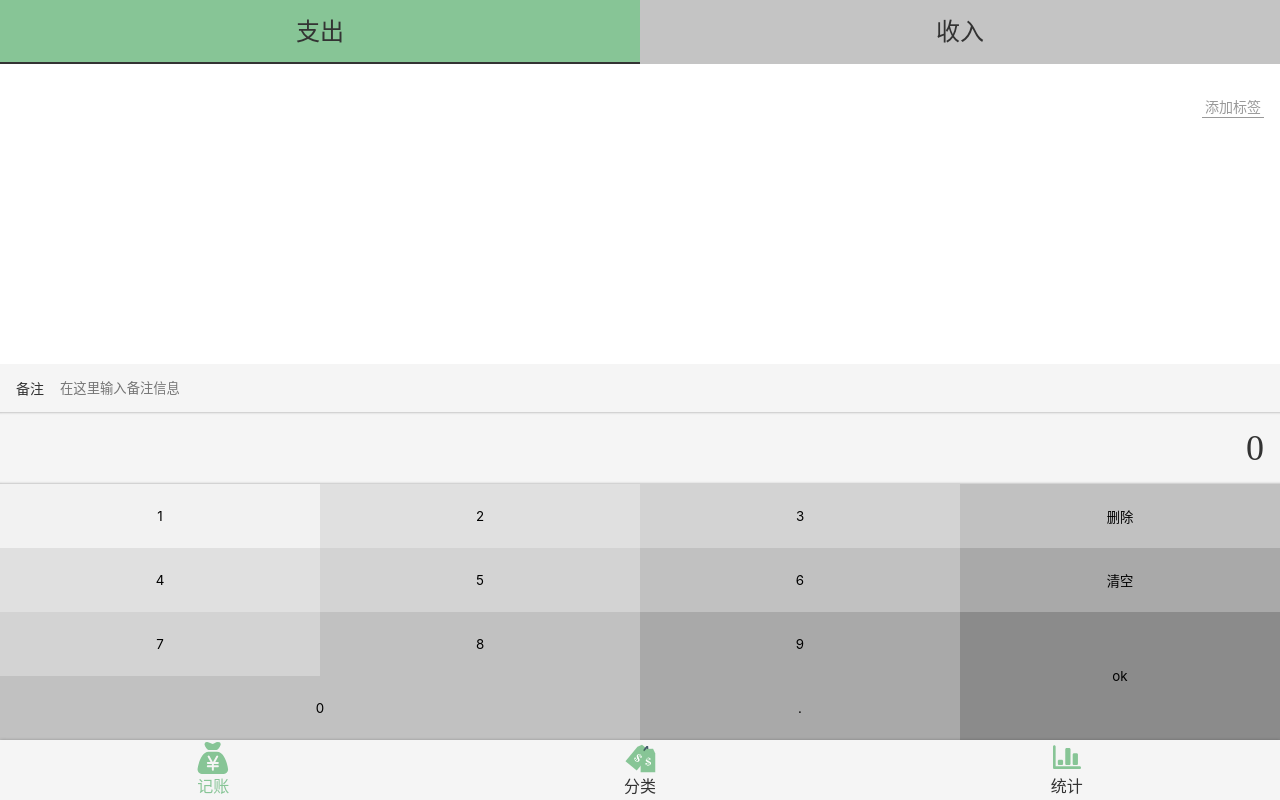
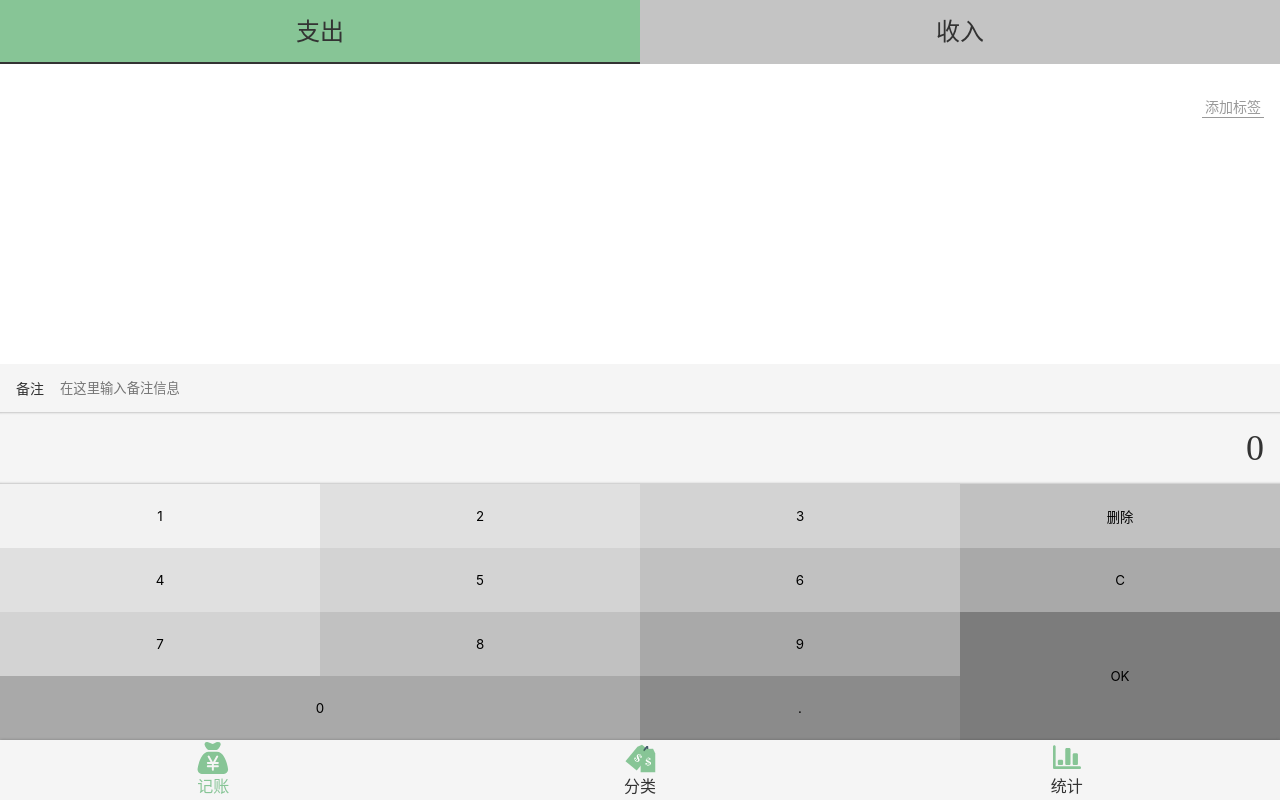
Before and after one commit to CarminePink/jizhangben, a Vue app: page /#/money in a window 1280 px wide. Built offline with nearby package versions, Linux system fonts and the light colour scheme.

Commit message:
修改了一下键盘的颜色，和没有数据时 提示字体的颜色

```diff
--- a/src/components/Money/NumberPad.vue
+++ b/src/components/Money/NumberPad.vue
@@ -9,11 +9,11 @@
          <button @click="inputContent('4')">4</button>
          <button @click="inputContent('5')">5</button>
          <button @click="inputContent('6')">6</button>
-         <button @click="clear">清空</button>
+         <button @click="clear">C</button>
          <button @click="inputContent('7')">7</button>
          <button @click="inputContent('8')">8</button>
          <button @click="inputContent('9')">9</button>
-         <button class="ok" @click="ok">ok</button>
+         <button class="ok" @click="ok">OK</button>
          <button class="zero" @click="inputContent('0')">0</button>
          <button @click="inputContent('.')">.</button>
 
@@ -101,6 +101,7 @@
             }
             &.zero{
                width: 50%;
+               background: #a9a9a9;
             }
 
             &:nth-child(1) {
@@ -115,20 +116,20 @@
                background: #d3d3d3;
             }
 
-            &:nth-child(4), &:nth-child(7), &:nth-child(10), &:nth-child(13) {
+            &:nth-child(4), &:nth-child(7), &:nth-child(10){
                background: #c1c1c1
             }
 
-            &:nth-child(8), &:nth-child(11), &:nth-child(14) {
+            &:nth-child(8), &:nth-child(11){
                background-color: #a9a9a9;
             }
 
             &:nth-child(12) {
-               background: #8b8b8b;
+               background: darken(#8b8b8b,6%);
             }
 
-            &:nth-child(15) {
-               background: #9a9a9a;
+            &:nth-child(14){
+               background: #8b8b8b;
             }
 
          }
--- a/src/views/Labels.vue
+++ b/src/views/Labels.vue
@@ -8,7 +8,7 @@
          <svg class="noTags">
             <use xlink:href="#noRecord"></use>
          </svg>
-         <span>暂时没有添加标签</span>
+         <span style="color: #999">暂时没有添加标签</span>
       </div>
       <div class="tags">
          <router-link :to="`/labels/edit/${tag.id}`" v-for="tag in tags" :key="tag.id" class="tag">
--- a/src/views/Statistics.vue
+++ b/src/views/Statistics.vue
@@ -7,7 +7,7 @@
             <svg class="noRecordIcon">
                <use xlink:href="#noRecord"></use>
             </svg>
-            <span>暂时还没有记录，快来记一笔吧！</span>
+            <span style="color: #999">暂时还没有记录，快来记一笔吧！</span>
          </div>
          <ol>
             <li v-for="(group,index) in groupedList" :key="index">
```
